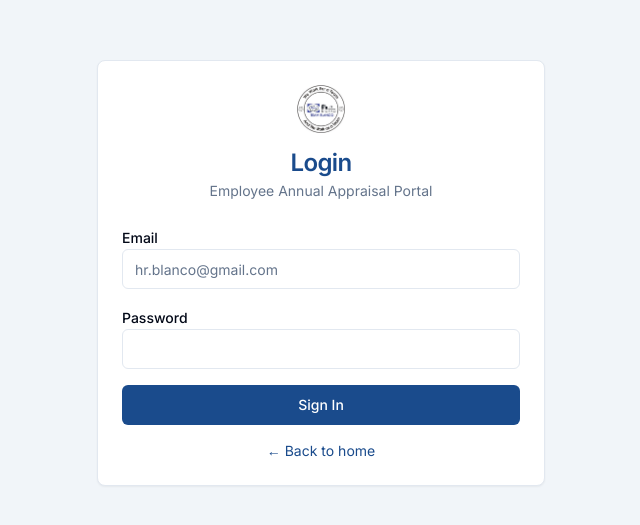
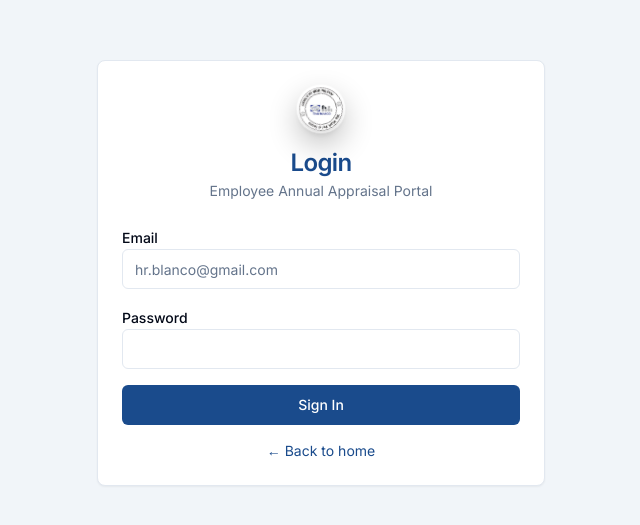
Before and after one commit to madany044/Blanco-Appraisal, a Next.js app: page /login in a window 1280 px wide. Shown: the part 127-652 px from the top of the page, without its empty margins (319-959 px from the left). Built offline with nearby package versions, Linux system fonts and the light colour scheme.

Commit message:
updated logo

```diff
--- a/components/dashboard/HRDashboardClient.tsx
+++ b/components/dashboard/HRDashboardClient.tsx
@@ -68,14 +68,14 @@ export function HRDashboardClient({
         </Alert>
       )}
 
-      <div className="grid gap-4 md:grid-cols-3 lg:grid-cols-6">
-        <StatCard title="Total Submissions" value={stats.total} accent="primary" />
-        <StatCard title="Pending HR Review" value={stats.pendingHR} accent="danger" />
-        <StatCard title="With Manager" value={stats.withManager} accent="warning" />
-        <StatCard title="With Management" value={stats.withManagement} accent="purple" />
-        <StatCard title="Returned to HR" value={stats.returnedHR} accent="success" />
-        <StatCard title="Completed" value={stats.completed} accent="success" />
-      </div>
+      <div className="grid grid-cols-2 gap-4 sm:grid-cols-3 lg:grid-cols-6">
+  <StatCard title="Total Form Submissions" value={stats.total} accent="primary" />
+  <StatCard title="Pending HR Review" value={stats.pendingHR} accent="danger" />
+  <StatCard title="Pending Manager Review" value={stats.withManager} accent="warning" />
+  <StatCard title="With Management" value={stats.withManagement} accent="purple" />
+  <StatCard title="Returned to HR For Export" value={stats.returnedHR} accent="success" />
+  <StatCard title="Export Completed" value={stats.completed} accent="success" />
+</div>
 
       <FilterBar filters={filters} onChange={setFilters} managers={managers} />
       <SubmissionsTable submissions={submissions} detailPath="/hr/submissions" />
--- a/components/shared/CompanyLogo.tsx
+++ b/components/shared/CompanyLogo.tsx
@@ -1,14 +1,15 @@
 import Image from "next/image";
 import { cn } from "@/lib/utils";
-import { COMPANY_LOGO_PATH } from "@/lib/brand";
+import { COMPANY_LOGO_RING_PATH, COMPANY_LOGO_CENTER_PATH } from "@/lib/brand";
 
 type LogoSize = "sm" | "md" | "lg" | "xl";
 
-const sizeClasses: Record<LogoSize, string> = {
-  sm: "max-h-12 max-w-[140px]",
-  md: "max-h-16 max-w-[180px]",
-  lg: "max-h-20 max-w-[220px]",
-  xl: "max-h-28 max-w-[300px]",
+// Controls overall container dimensions across sizes
+const containerSizeClasses: Record<LogoSize, string> = {
+  sm: "h-12 w-12 p-0.5",
+  md: "h-20 w-20 sm:h-24 sm:w-24 p-1.5",
+  lg: "h-28 w-28 sm:h-32 sm:w-32 p-2",
+  xl: "h-36 w-36 sm:h-40 sm:w-40 p-2.5",
 };
 
 interface CompanyLogoProps {
@@ -19,15 +20,67 @@ interface CompanyLogoProps {
 
 export function CompanyLogo({ size = "md", className, priority }: CompanyLogoProps) {
   return (
-    <div className={cn("flex justify-center items-center", className)}>
-      <Image
-        src={COMPANY_LOGO_PATH}
-        alt="Blanco Steel Detailing"
-        width={220}
-        height={88}
-        priority={priority}
-        className={cn("h-auto w-auto object-contain", sizeClasses[size])}
-      />
+    <div className={cn("flex items-center justify-center", className)}>
+      <div
+        className={cn(
+          "relative shrink-0 rounded-full bg-white/95 shadow-[0_12px_30px_rgba(0,0,0,0.24)] ring-1 ring-white/40",
+          containerSizeClasses[size]
+        )}
+      >
+        <div className="relative flex h-full w-full shrink-0 items-center justify-center overflow-hidden rounded-full bg-white shadow-md">
+          {/* Rotating Outer Text Ring */}
+          <Image
+            src={COMPANY_LOGO_RING_PATH}
+            alt="Team Blanco Ring"
+            fill
+            sizes="(max-width: 768px) 100vw, 160px"
+            priority={priority}
+            className="object-contain animate-spin [animation-duration:12s]"
+          />
+
+          {/* Center Emblem Animation Sequence */}
+          <Image
+            src={COMPANY_LOGO_CENTER_PATH}
+            alt="Team Blanco Center"
+            width={120}
+            height={120}
+            priority={priority}
+            style={{ animation: "cinematicEntry 7s ease-in-out infinite" }}
+            className="relative z-10 h-[58%] w-[58%] object-contain"
+          />
+
+          <style>{`
+            @keyframes cinematicEntry {
+              0% {
+                transform: perspective(600px) scale(0);
+                opacity: 0;
+              }
+              15% {
+                transform: perspective(600px) scale(1.15);
+                opacity: 1;
+              }
+              25% {
+                transform: perspective(600px) scale(1);
+              }
+              35% {
+                transform: perspective(600px) scale(1);
+              }
+              45% {
+                transform: perspective(600px) scale(1) rotateY(-12deg) rotateX(5deg);
+              }
+              60% {
+                transform: perspective(600px) scale(1) rotateY(0deg) rotateX(0deg);
+              }
+              75% {
+                transform: perspective(600px) scale(1) rotateY(12deg) rotateX(-5deg);
+              }
+              85%, 100% {
+                transform: perspective(600px) scale(1) rotateY(0deg) rotateX(0deg);
+              }
+            }
+          `}</style>
+        </div>
+      </div>
     </div>
   );
 }
--- a/lib/brand.ts
+++ b/lib/brand.ts
@@ -1,8 +1,11 @@
-/** Company logo in public folder (case-sensitive path on deploy) */
-export const COMPANY_LOGO_PATH = "/images/logooooo.JPG";
+/** Company logo components in public folder */
+export const COMPANY_LOGO_RING_PATH = "/images/logo-ring.png";
+export const COMPANY_LOGO_CENTER_PATH = "/images/logo-center.png";
+
+/** Kept for backward compatibility if needed */
+export const COMPANY_LOGO_PATH = COMPANY_LOGO_CENTER_PATH;
 
 export const COMPANY_NAME = "Employee Annual Appraisal Portal";
 export const COMPANY_NAME_SHORT = "Team Blanco AND Team Blanka";
 
-
 export const REPORT_TITLE = "EMPLOYEE ANNUAL APPRAISAL PORTAL";
```
Also changed, not shown: public/images/logo-center.png (added), public/images/logo-ring.png (added).
